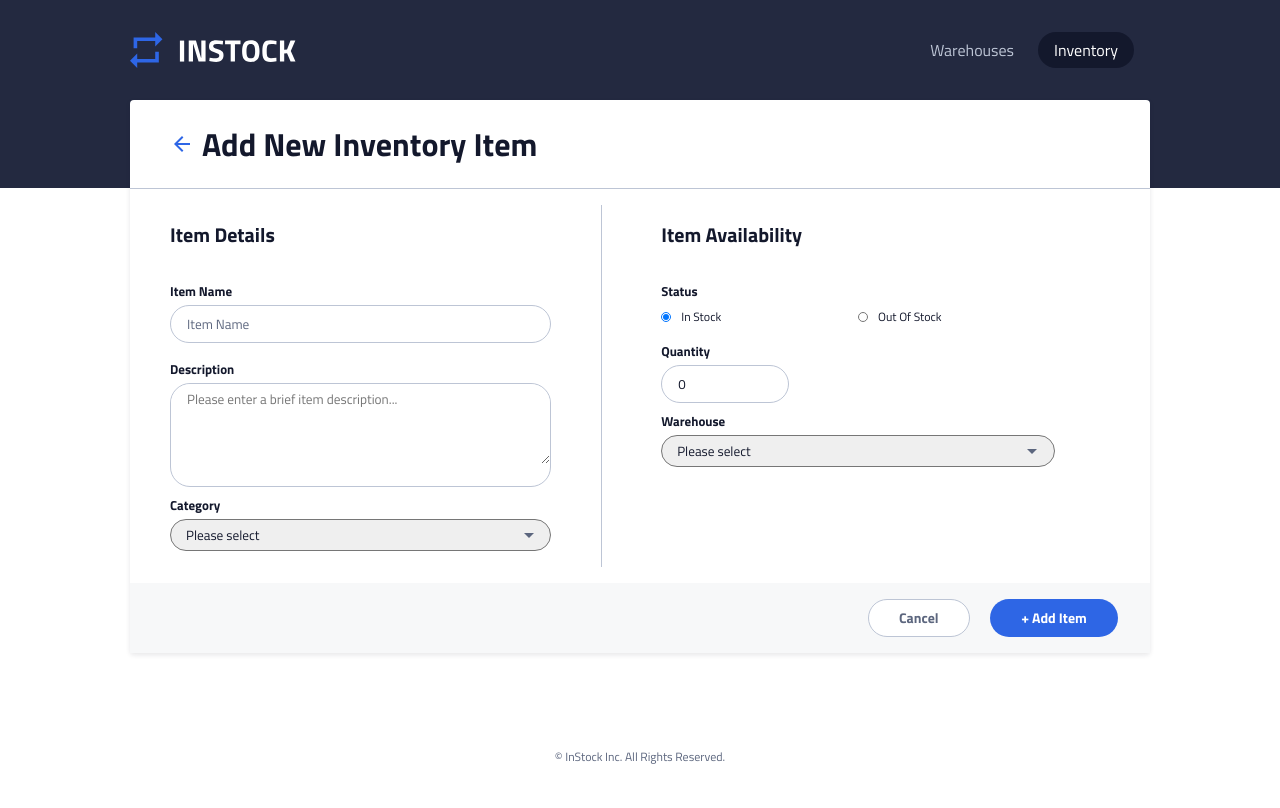
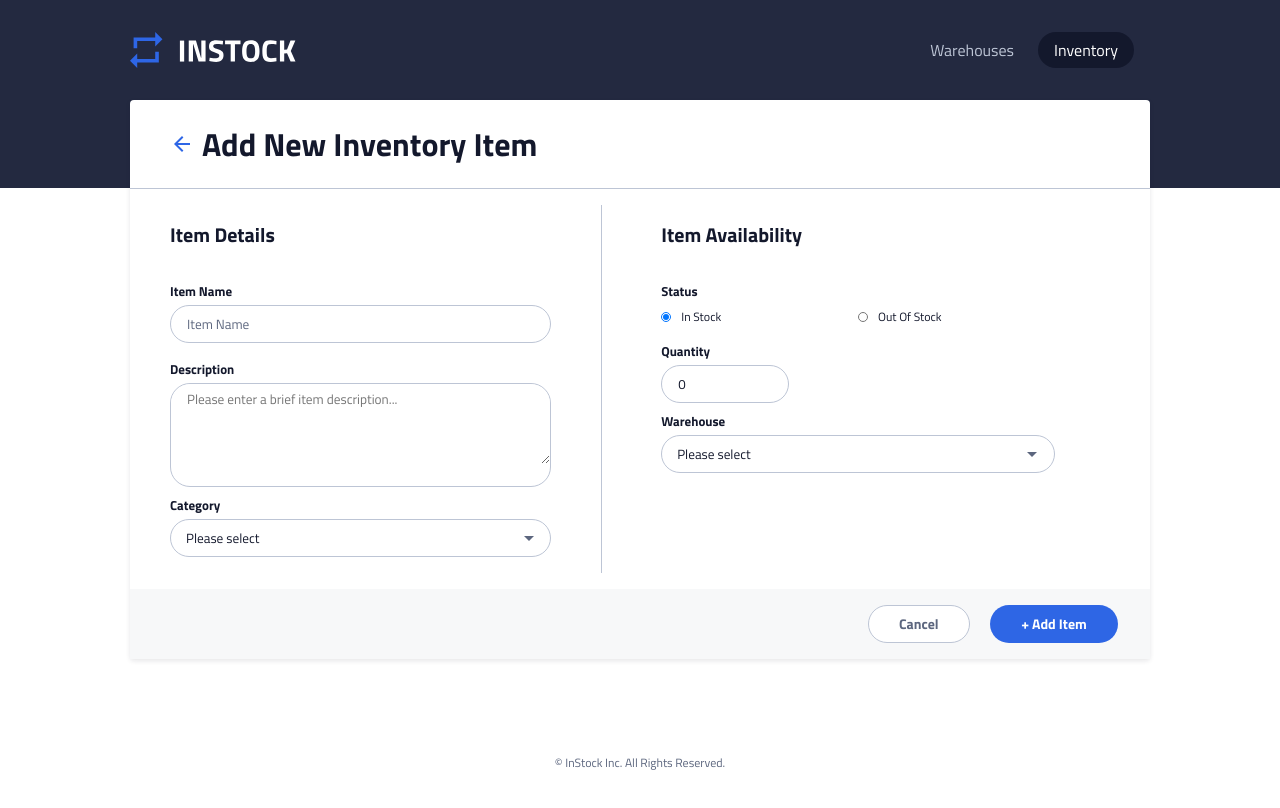
Before and after one commit to brainstation-instock/team2-instock-client, a React (Create React App) app: page /inventories/add in a window 1280 px wide. Shown: the top 808 px of the page. Built offline with nearby package versions, Linux system fonts and the light colour scheme; no server answers.

Commit message:
added correct border color for select dropdown form field and removed outline on checked radio button

```diff
--- a/src/App.scss
+++ b/src/App.scss
@@ -28,7 +28,7 @@ ul {
     list-style: none;
 }
 
-button, input, textarea, .button {
+button, input, textarea, .button, select {
     height: 2.25rem;
     border-radius: 1.25rem;
     border: 1px solid $secondary2;
--- a/src/components/EditInventoryItem/EditInventoryItem.scss
+++ b/src/components/EditInventoryItem/EditInventoryItem.scss
@@ -276,6 +276,9 @@
 #in, #out {
     width: 10px;
 
+    &:checked {
+        outline: none;
+    }
 }
 
 .stock-txt{
```
